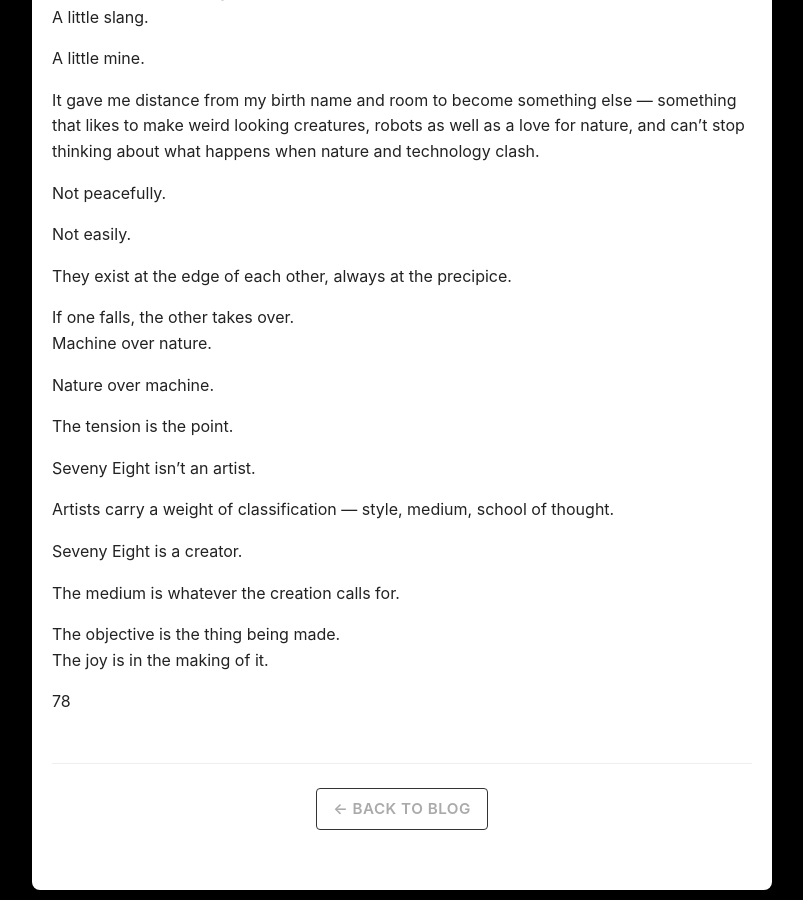
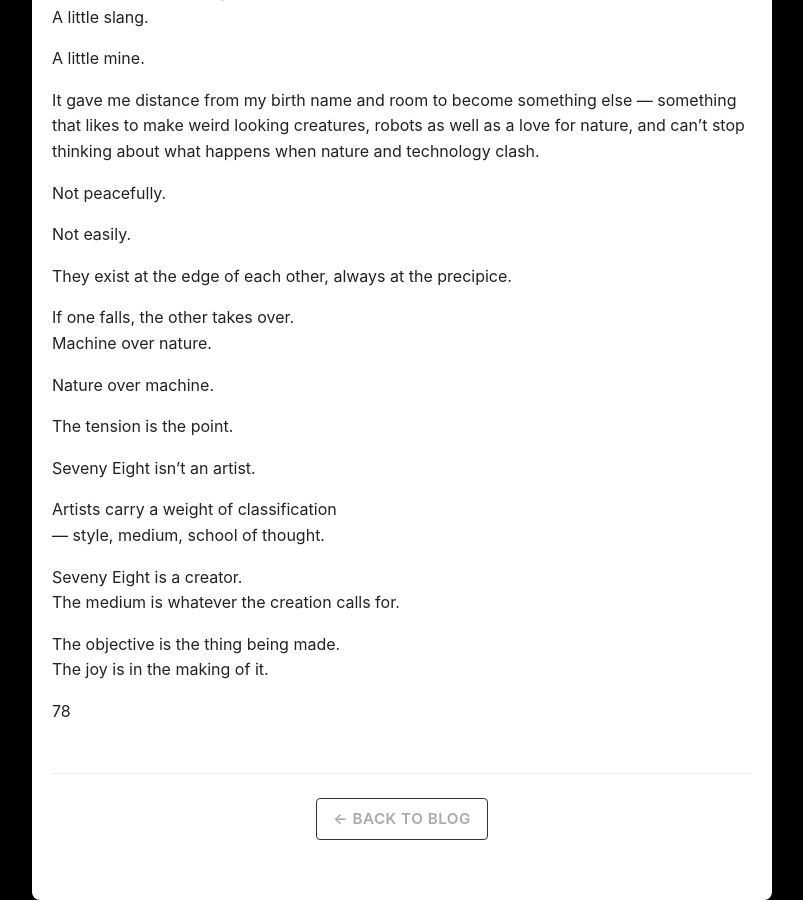
Before and after one commit to sevenyeight/dms8, a Jekyll site: the page built from _posts/2026-09-26-seveny-eight-visits-earth.md, in a window 1280 px wide and 900 px high, scrolled down 1551 px. Shown: the whole window, without its empty margins (238-1041 px from the left). Built offline with Jekyll 4.4.1, drawn with Linux system fonts in a browser that asks for light colours; part of the change alters nothing that is shown; some of the changed text lies outside the part shown.

```diff
--- a/_posts/2026-09-26-seveny-eight-visits-earth.md
+++ b/_posts/2026-09-26-seveny-eight-visits-earth.md
@@ -1,7 +1,7 @@
 ---
 layout: post
 title: "Seveny Eight Visits Earth!"
-date: 2026-09-26
+date: 1978-01-09
 image: "/assets/images/blog_images/78profile.jpeg"
 ---
 
@@ -33,13 +33,11 @@ A little slang.
 
 A little mine.
 
-
 It gave me distance from my birth name and room to become something else — something that likes to make weird looking creatures, robots as well as a love for nature, and can't stop thinking about what happens when nature and technology clash.
 
 Not peacefully.
 
 Not easily.
-
 
 They exist at the edge of each other, always at the precipice.
 
@@ -53,10 +51,10 @@ The tension is the point.
 
 Seveny Eight isn't an artist.
 
-Artists carry a weight of classification — style, medium, school of thought.
+Artists carry a weight of classification
+— style, medium, school of thought.
 
 Seveny Eight is a creator.
-
 The medium is whatever the creation calls for.
 
 The objective is the thing being made.
```
